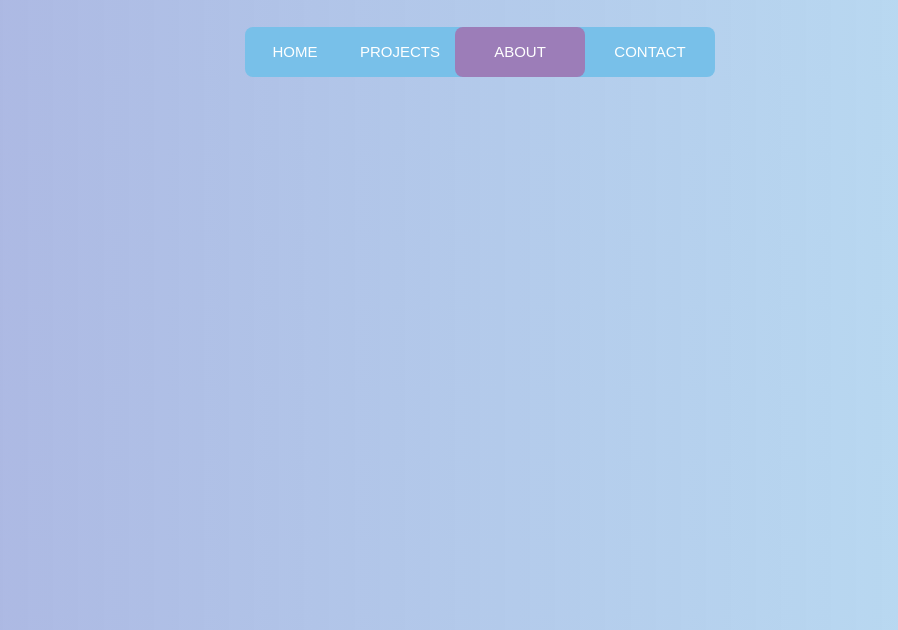
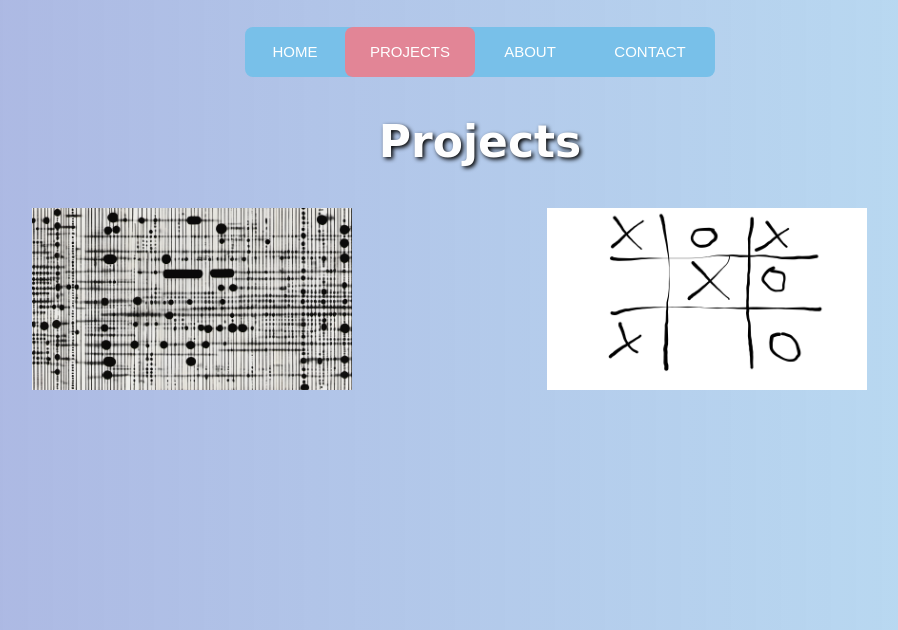
Before and after one commit to Thoredo/portfolio-site, a Flask app: page /projects in a window 1280 px wide. Shown: the top 630 px of the page, without its empty margins (160-1058 px from the left). Run offline with Flask 3, Linux system fonts and the light colour scheme.

Commit message:
Add images of the morse code and tic tac toe projects

```diff
--- a/static/css/style.css
+++ b/static/css/style.css
@@ -49,11 +49,11 @@ a:nth-child(1) {
 }
 
 a:nth-child(2) {
-    width: 110px;
+    width: 130px;
 }
 
 a:nth-child(3) {
-    width: 130px;
+    width: 110px;
 }
 
 a:nth-child(4) {
@@ -67,17 +67,17 @@ a:nth-child(1):hover~.animation {
     background-color: var(--vista-blue);
 }
 
-nav .start-about,
+nav .start-projects,
 a:nth-child(2):hover~.animation {
-    width: 110px;
+    width: 130px;
     left: 100px;
     background-color: var(--rose-pompadour);
 }
 
-nav .start-projects,
+nav .start-about,
 a:nth-child(3):hover~.animation {
-    width: 130px;
-    left: 210px;
+    width: 110px;
+    left: 230px;
     background-color: var(--african-violet);
 }
 
@@ -98,7 +98,7 @@ body {
 h1 {
     text-align: center;
     margin: 40px 0 40px;
-    font-size: 30px;
+    font-size: 44px;
     color: var(--white);
     text-shadow: 2px 2px 4px #000000;
     font-family: 'Cherry Swash', cursive;
@@ -114,7 +114,11 @@ h2 {
 
 .index-h1 {
     margin-top: 10%;
-    font-size: 44px;
+}
+
+.project-images {
+    width: 25%;
+    margin-left: 15%;
 }
 
 .hero-hyperlink-div {
--- a/templates/projects.html
+++ b/templates/projects.html
@@ -1,3 +1,9 @@
 {% extends "base.html" %}
 
 {% block title %} Projects {% endblock %}
+
+{% block content %}
+<h1>Projects</h1>
+<img src="static/images/morse-code.png" alt="black and white image with dots and stripes" class="project-images">
+<img src="static/images/tic-tac-toe.png" alt="black and white image of tic tac toe" class="project-images">
+{% endblock %}
```
Also changed, not shown: static/images/morse-code.png (added), static/images/tic-tac-toe.png (added).
